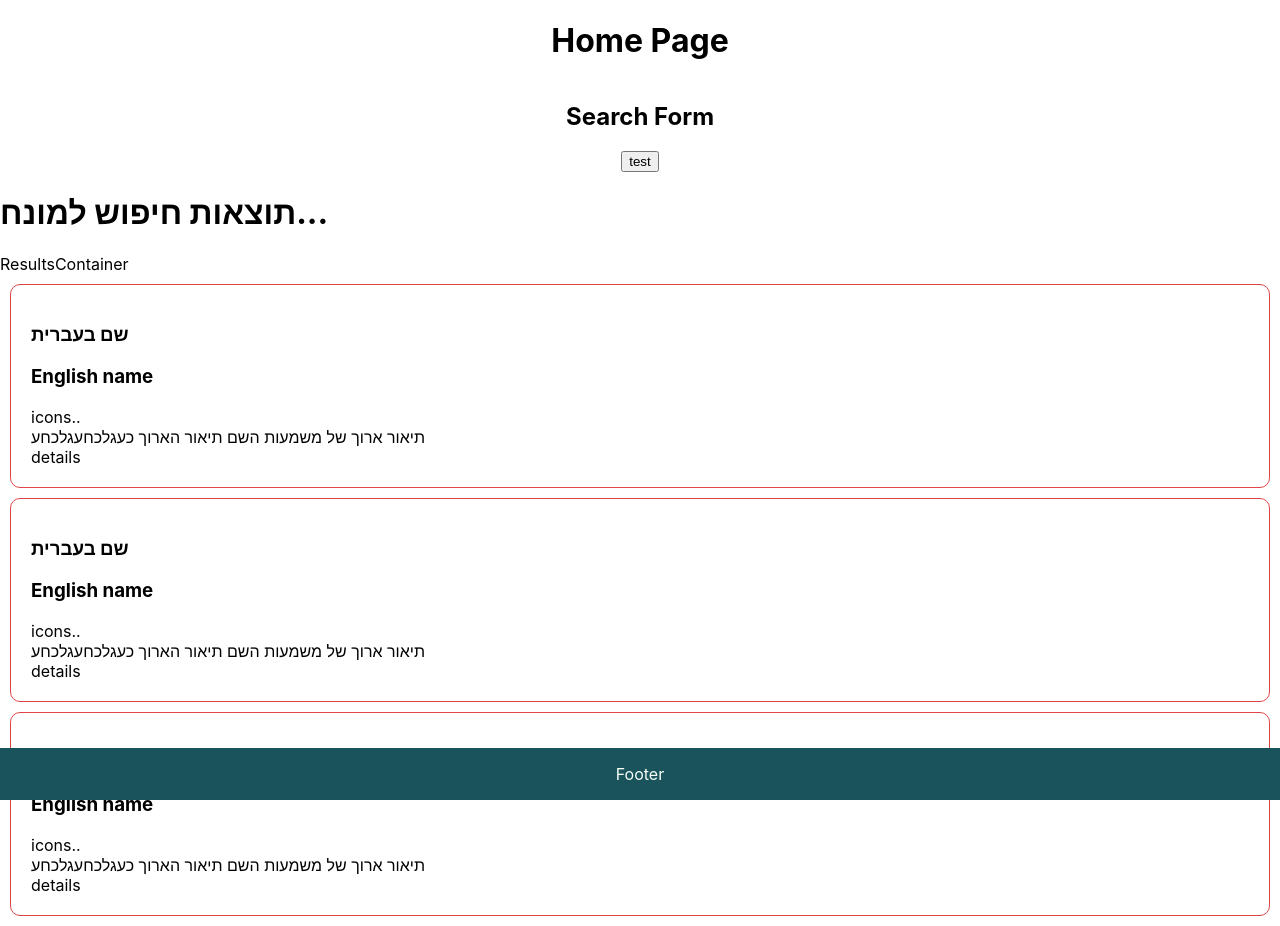
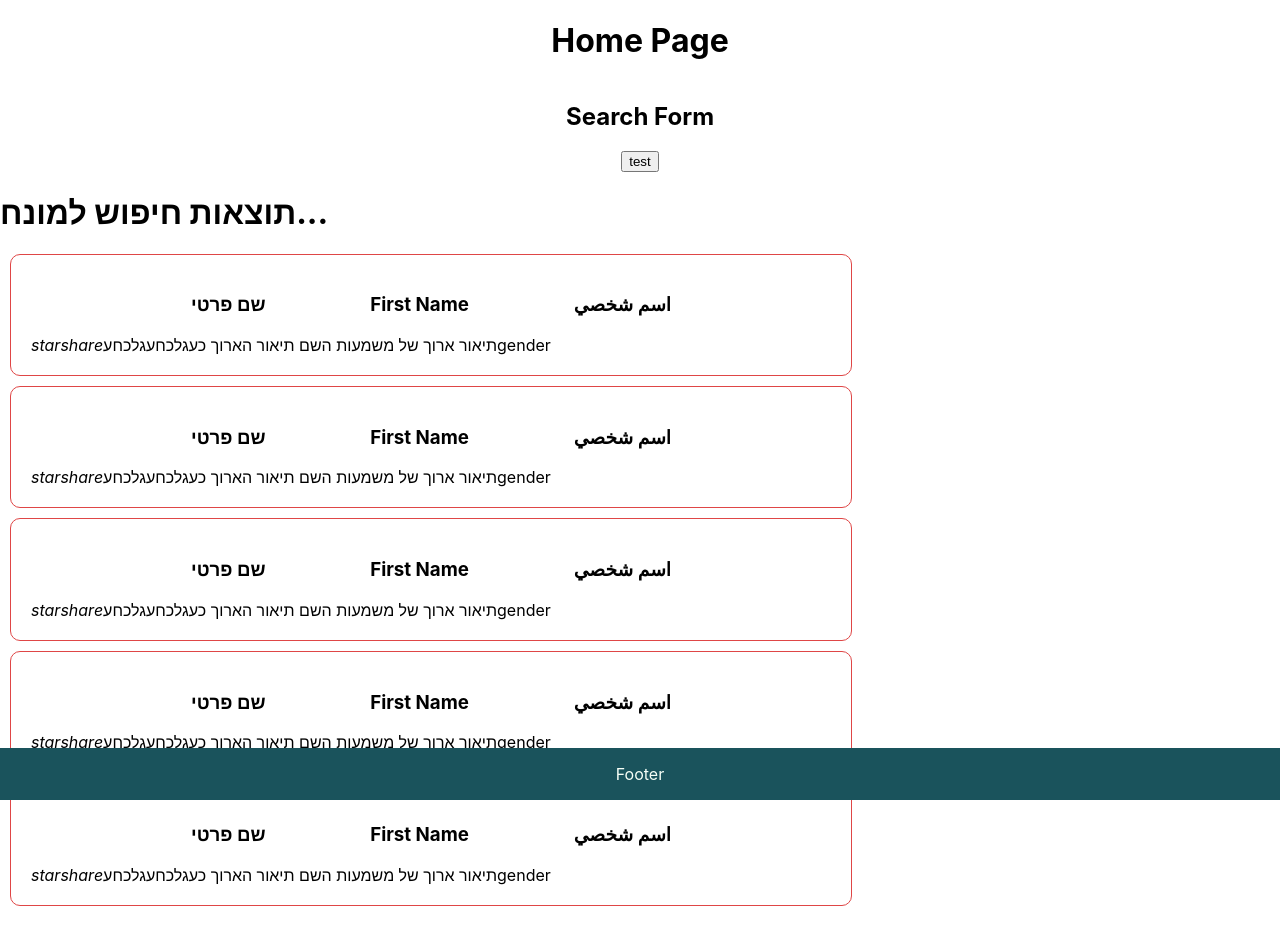
Before and after one commit to EricChukoltyansky/Hackaton, a React (Create React App) app in the folder client/: page / in a window 1280 px wide. Built offline with nearby package versions, Linux system fonts and the light colour scheme; the HTML template or start-up script is replaced by a standard one.

Commit message:
cards some design

```diff
--- a/client/src/Api/mockData.js
+++ b/client/src/Api/mockData.js
@@ -1,4 +1,4 @@
-export default names = [
+const names = [
   {
     name: "אייל",
     origin: 'תנ"ך / עולם החי',
@@ -24,3 +24,5 @@ export default names = [
     englishSpelling: "Eva",
   },
 ];
+
+export default names;
--- a/client/src/App.js
+++ b/client/src/App.js
@@ -1,12 +1,15 @@
 import React from "react";
 import Home from "./Pages/Home";
 import ResultsPage from "./Pages/ResultsPage";
+import { useState } from "react";
 
 function App() {
+  const [results, setResults] = useState([]); // eslint-disable-line
+
   return (
     <div>
       <Home />
-      <ResultsPage />
+      <ResultsPage props={results} />
     </div>
   );
 }
--- a/client/src/Components/Card/Card.css
+++ b/client/src/Components/Card/Card.css
@@ -3,9 +3,22 @@
   padding: 20px;
   margin: 10px;
   border-radius: 10px;
+  min-width: 300px;
+  max-width: 800px;
 }
 
 .detailsContainer {
   display: flex;
-  align-items: stretch;
 }
+
+.head-flex {
+  display: flex;
+  flex-direction: row;
+  justify-content: space-between;
+  width: 60%;
+  margin: auto;
+}
+
+.head-flex h3 {
+  display: inline-block;
+}
--- a/client/src/Components/Card/Card.jsx
+++ b/client/src/Components/Card/Card.jsx
@@ -4,14 +4,23 @@ import "./Card.css";
 function Card() {
   return (
     <div className="card">
-      <div className="Head-flex">
-        <h3> שם בעברית</h3>
-        <h3> English name</h3>
+      <div className="head-flex">
+        <h3> שם פרטי</h3>
+        <h3> First Name</h3>
+        <h3> اسم شخصي</h3>
       </div>
-      <div>icons..</div>
-      <div>תיאור ארוך של משמעות השם תיאור הארוך כעגלכחעגלכחע</div>
 
-      <div className="detailsContainer">details</div>
+      <div className="detailsContainer">
+        <div className="icons">
+          <i class="far fa-star">star</i>
+          <i class="fas fa-share-alt">share</i>
+        </div>
+
+        <div className="description">
+          תיאור ארוך של משמעות השם תיאור הארוך כעגלכחעגלכחע
+        </div>
+        <div>gender</div>
+      </div>
     </div>
   );
 }
--- a/client/src/Components/ResultsContainer/ResultsContainer.jsx
+++ b/client/src/Components/ResultsContainer/ResultsContainer.jsx
@@ -1,10 +1,18 @@
 import React from "react";
 import Card from "../Card/Card";
 
-const ResultsContainer = () => {
+const ResultsContainer = (results) => {
+  const renderCards = (results) => {
+    return results.map((nameCard) => {
+      return nameCard;
+    });
+  };
+
   return (
     <>
-      ResultsContainer
+      {renderCards}
+      <Card />
+      <Card />
       <Card />
       <Card />
       <Card />
--- a/client/src/Pages/ResultsPage.jsx
+++ b/client/src/Pages/ResultsPage.jsx
@@ -1,11 +1,11 @@
 import React from "react";
 import ResultsContainer from "../Components/ResultsContainer/ResultsContainer";
 
-function Results() {
+function Results(results) {
   return (
     <div>
       <h1>תוצאות חיפוש למונח...</h1>
-      <ResultsContainer />
+      <ResultsContainer props={results} />
     </div>
   );
 }
```
